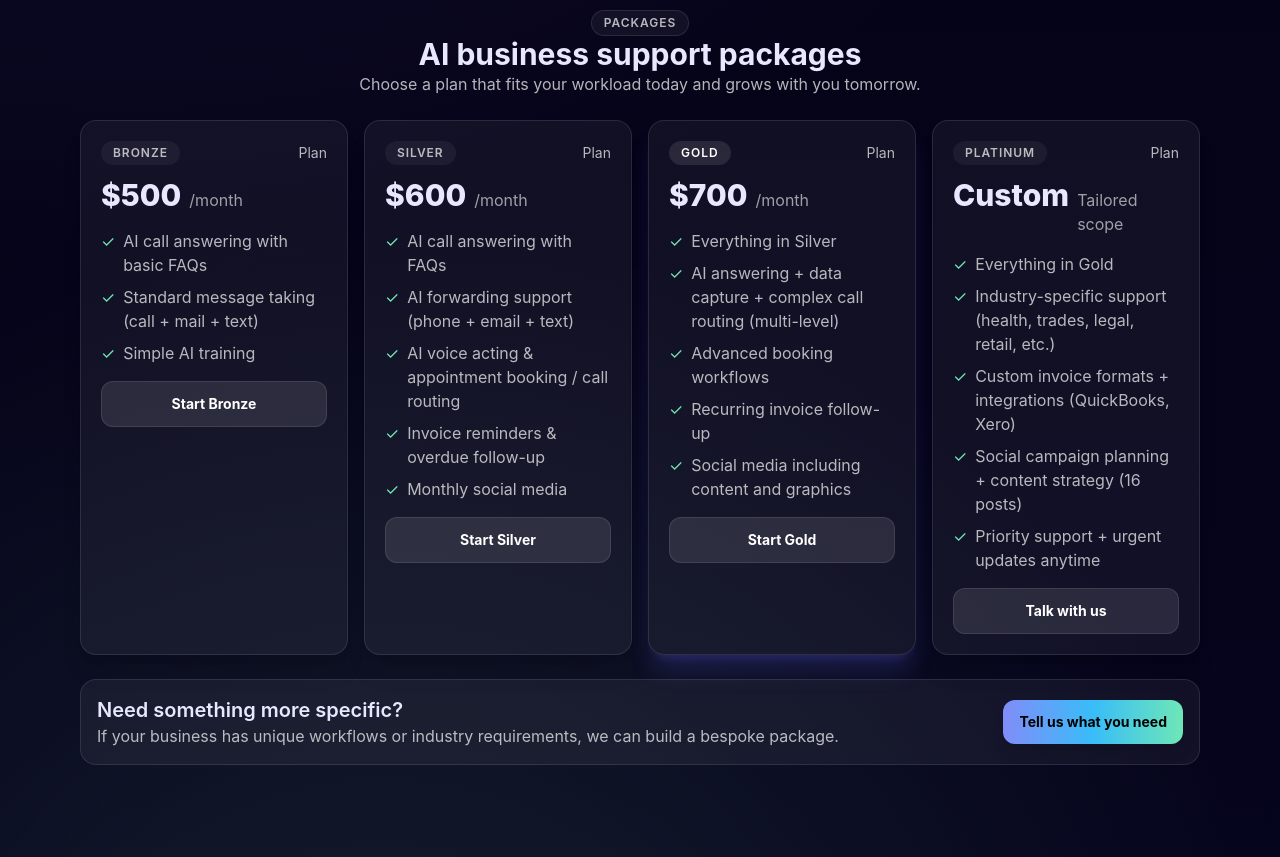
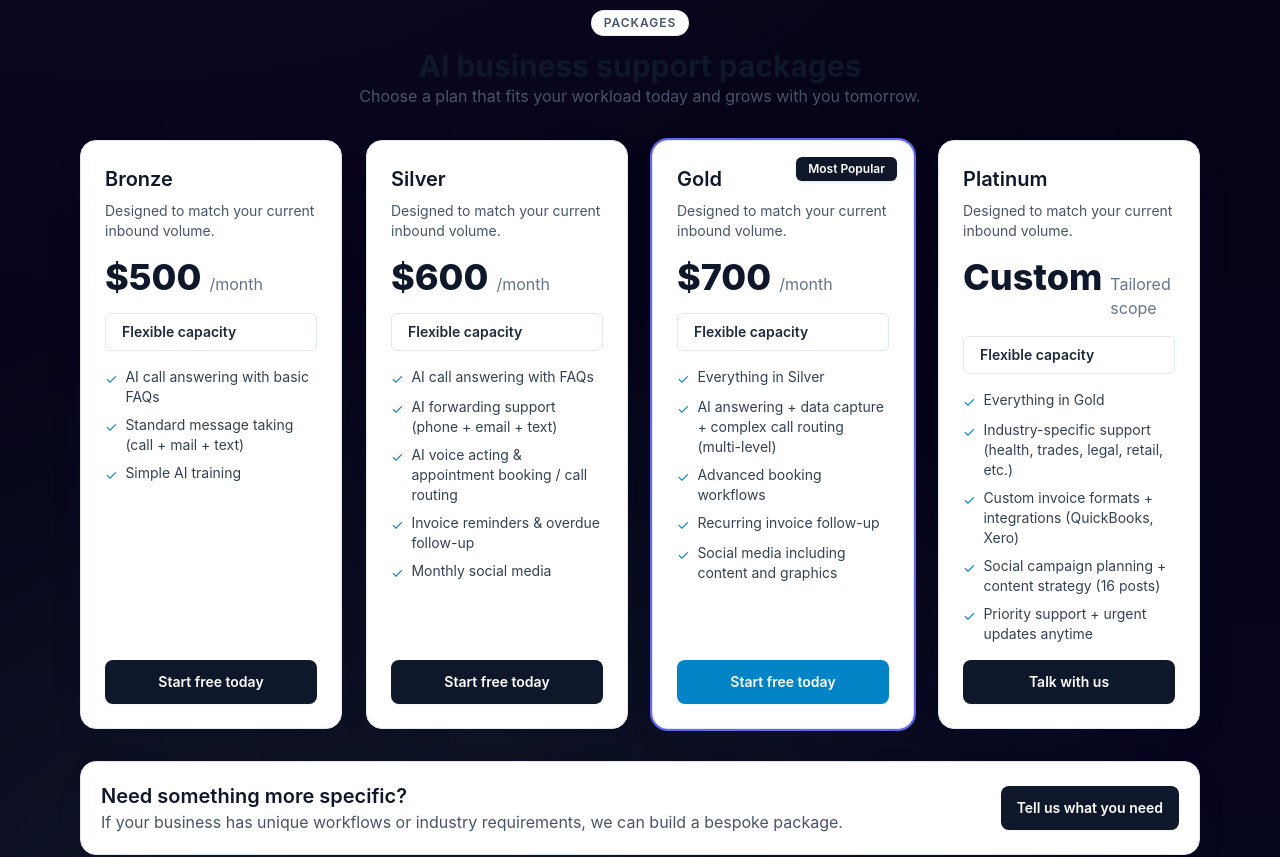
Before and after one commit to bharathsj1/AIReceptionistNext, a Next.js app in the folder AIReceptionUI/: page / in a window 1280 px wide. Shown: the part 1780-2637 px from the top of the page. Built offline with nearby package versions, Linux system fonts and the light colour scheme.

Commit message:
Pricing changes

```diff
--- a/AIReceptionUI/components/Pricing.tsx
+++ b/AIReceptionUI/components/Pricing.tsx
@@ -3,8 +3,26 @@
 import React from 'react';
 
 const plans = [
-  { key: 'bronze', name: 'Bronze', price: '$500', per: '/month', bullets: ['AI call answering with basic FAQs', 'Standard message taking (call + mail + text)', 'Simple AI training'] },
-  { key: 'silver', name: 'Silver', price: '$600', per: '/month', bullets: ['AI call answering with FAQs', 'AI forwarding support (phone + email + text)', 'AI voice acting & appointment booking / call routing', 'Invoice reminders & overdue follow-up', 'Monthly social media'] },
+  {
+    key: 'bronze',
+    name: 'Bronze',
+    price: '$500',
+    per: '/month',
+    bullets: ['AI call answering with basic FAQs', 'Standard message taking (call + mail + text)', 'Simple AI training'],
+  },
+  {
+    key: 'silver',
+    name: 'Silver',
+    price: '$600',
+    per: '/month',
+    bullets: [
+      'AI call answering with FAQs',
+      'AI forwarding support (phone + email + text)',
+      'AI voice acting & appointment booking / call routing',
+      'Invoice reminders & overdue follow-up',
+      'Monthly social media',
+    ],
+  },
   {
     key: 'gold',
     name: 'Gold',
@@ -37,56 +55,75 @@ const plans = [
 export default function Pricing() {
   return (
     <section id="packages" className="py-12">
-      <div className="container mx-auto space-y-6 px-4">
+      <div className="container mx-auto space-y-8 px-4">
         <div className="text-center">
-          <div className="inline-flex items-center rounded-full border border-white/10 bg-white/5 px-3 py-1 text-xs font-semibold uppercase tracking-[0.08em] text-white/70">
+          <div className="inline-flex items-center rounded-full border border-slate-200/60 bg-white px-3 py-1 text-xs font-semibold uppercase tracking-[0.08em] text-slate-600">
             Packages
           </div>
-          <h2 className="text-3xl font-bold">AI business support packages</h2>
-          <p className="text-white/70">Choose a plan that fits your workload today and grows with you tomorrow.</p>
+          <h2 className="mt-3 text-3xl font-bold text-slate-900">AI business support packages</h2>
+          <p className="text-slate-600">Choose a plan that fits your workload today and grows with you tomorrow.</p>
         </div>
-        <div className="grid gap-4 md:grid-cols-4">
+
+        <div className="grid gap-6 md:grid-cols-2 xl:grid-cols-4">
           {plans.map((plan) => (
             <article
               key={plan.key}
-              className={`rounded-2xl border border-white/10 bg-white/5 p-5 shadow-xl ${plan.highlight ? 'border-indigo-300/60 shadow-indigo-500/20' : ''}`}
+              className={`relative flex flex-col gap-4 rounded-2xl border border-slate-200 bg-white p-6 shadow-[0_12px_40px_-22px_rgba(15,23,42,0.45)] ${
+                plan.highlight ? 'ring-2 ring-indigo-500' : ''
+              }`}
             >
-              <div className="flex items-center justify-between">
-                <div className={`rounded-full px-3 py-1 text-xs font-semibold uppercase tracking-[0.08em] ${plan.highlight ? 'bg-white/10 text-white' : 'bg-white/5 text-white/70'}`}>
-                  {plan.name}
-                </div>
-                <p className="text-sm text-white/70">Plan</p>
+              {plan.highlight ? (
+                <span className="absolute right-4 top-4 rounded-md bg-slate-900 px-3 py-1 text-xs font-semibold text-white shadow">
+                  Most Popular
+                </span>
+              ) : null}
+
+              <div className="space-y-2">
+                <h3 className="text-xl font-semibold text-slate-900">{plan.name}</h3>
+                <p className="text-sm text-slate-600">Designed to match your current inbound volume.</p>
               </div>
-              <div className="mt-3 flex items-baseline gap-2">
-                <span className="text-3xl font-extrabold">{plan.price}</span>
-                <span className="text-white/60">{plan.per}</span>
+
+              <div className="flex items-baseline gap-2">
+                <span className="text-4xl font-extrabold text-slate-900">{plan.price}</span>
+                <span className="text-slate-500">{plan.per}</span>
               </div>
-              <ul className="mt-4 space-y-2 text-white/70">
+
+              <div className="rounded-md border border-slate-200 px-4 py-2 text-sm font-semibold text-slate-800">
+                Flexible capacity
+              </div>
+
+              <ul className="space-y-2 text-sm text-slate-700">
                 {plan.bullets.map((b) => (
-                  <li key={b} className="flex gap-2">
-                    <span className="text-emerald-300">✓</span>
+                  <li key={b} className="flex items-start gap-2">
+                    <span className="mt-0.5 text-sky-600">✓</span>
                     <span>{b}</span>
                   </li>
                 ))}
               </ul>
+
               <a
                 href={`/payment?plan=${plan.key}`}
-                className="mt-4 block w-full rounded-xl border border-white/10 bg-white/10 px-4 py-3 text-center text-sm font-bold text-white hover:bg-white/20"
+                className={`mt-auto block w-full rounded-lg px-4 py-3 text-center text-sm font-semibold shadow-sm transition ${
+                  plan.highlight
+                    ? 'bg-sky-600 text-white hover:bg-sky-700'
+                    : 'bg-slate-900 text-white hover:bg-slate-800'
+                }`}
               >
-                {plan.key === 'platinum' ? 'Talk with us' : `Start ${plan.name}`}
+                {plan.key === 'platinum' ? 'Talk with us' : 'Start free today'}
               </a>
             </article>
           ))}
         </div>
-        <div className="flex flex-wrap items-center justify-between gap-3 rounded-2xl border border-white/10 bg-white/5 p-4">
+
+        <div className="flex flex-wrap items-center justify-between gap-3 rounded-2xl border border-slate-200 bg-white p-5 shadow-[0_12px_40px_-22px_rgba(15,23,42,0.35)]">
           <div>
-            <h3 className="text-xl font-semibold">Need something more specific?</h3>
-            <p className="text-white/70">
+            <h3 className="text-xl font-semibold text-slate-900">Need something more specific?</h3>
+            <p className="text-slate-600">
               If your business has unique workflows or industry requirements, we can build a bespoke package.
             </p>
           </div>
           <a
-            className="rounded-xl bg-gradient-to-r from-indigo-400 via-sky-400 to-emerald-300 px-4 py-3 text-sm font-bold text-black shadow-lg"
+            className="rounded-lg bg-slate-900 px-4 py-3 text-sm font-semibold text-white shadow-sm transition hover:bg-slate-800"
             href="#contact"
           >
             Tell us what you need
```
